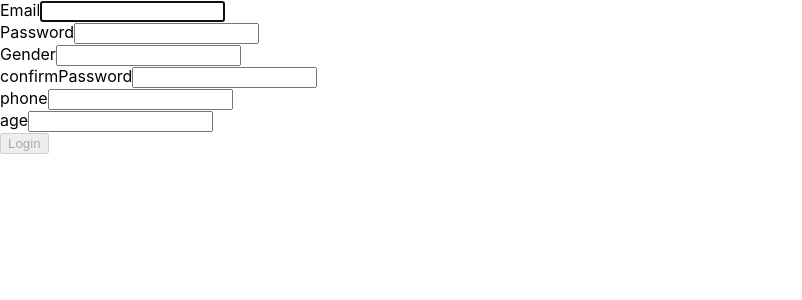
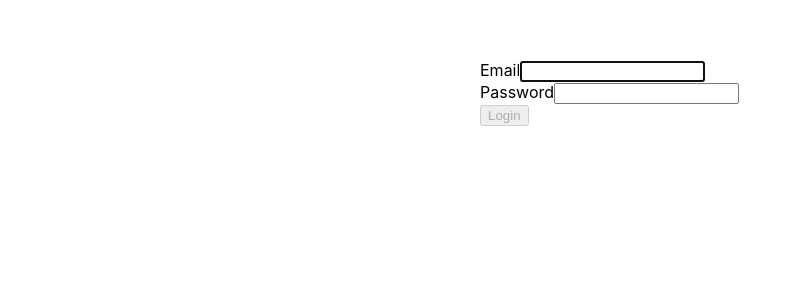
Before and after one commit to El-Sherif/CSGO, a React (Create React App) app in the folder client/: page / in a window 1280 px wide. Shown: the top 300 px of the page, without its empty margins (0-802 px from the left). Built offline with nearby package versions, Linux system fonts and the light colour scheme.

Commit message:
added token to local storaeg after login

```diff
--- a/client/src/App.js
+++ b/client/src/App.js
@@ -9,7 +9,7 @@ import './App.css';
 function App() {
   return (
     <div>
-     <Register />
+     <Login />
     </div>
   );
 }
--- a/client/src/Components/Login.js
+++ b/client/src/Components/Login.js
@@ -2,6 +2,7 @@ import React, { useState } from "react";
 import { Button, FormGroup, FormControl, FormLabel } from "react-bootstrap";
 import "../styles/Login.css";
 import axios from "axios";
+import parseJwt from "../helpers/decryptAuthToken";
 
 export default function Login(props) {
   const [email, setEmail] = useState("");
@@ -15,8 +16,18 @@ export default function Login(props) {
 
     event.preventDefault();
     const body={email:email,password:password};
-    const user = await axios.post(`http://localhost:5000/api/users/login`,body);
-    console.log("herer");
+    try{
+      const user = await axios.post(`http://localhost:5000/api/users/login`,body);
+      if(user){
+        localStorage.setItem("jwtToken", user.data.data);
+       // let id=await parseJwt(localStorage.jwtToken).id;
+      }
+
+    }
+    catch(error){
+
+    }
+
   }
 
   return (
--- /dev/null
+++ b/client/src/helpers/decryptAuthToken.js
@@ -0,0 +1,9 @@
+const parseJwt = token => {
+    var base64Url = token.split(".")[1];
+    if (base64Url !== undefined){
+      var base64 = base64Url.replace(/-/g, "+").replace(/_/g, "/");
+      return JSON.parse(window.atob(base64));
+    }
+  };
+
+  export default parseJwt;
```
